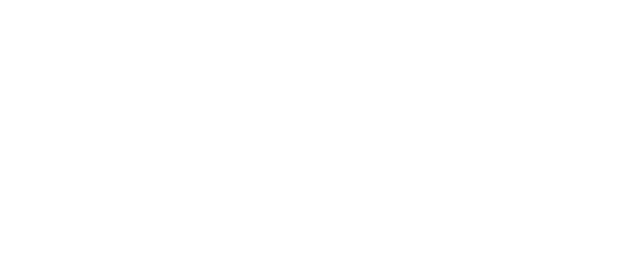
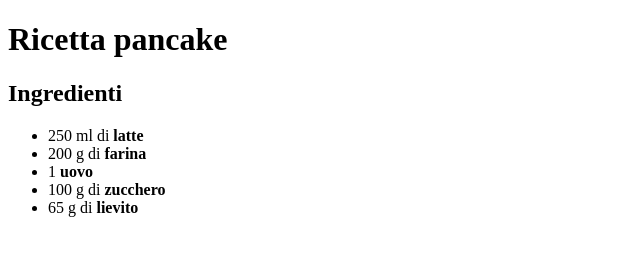
Before and after one commit to Pedra96/html-ricetta-pancake, a plain HTML site: page index.html in a window 1280 px wide. Shown: the whole page, without its empty margins (0-640 px from the left). Drawn offline with Linux system fonts and the light colour scheme.

Commit message:
Aggiunto titolo,ingredienti e lista ingredienti

```diff
--- a/index.html
+++ b/index.html
@@ -4,9 +4,27 @@
     <meta charset="UTF-8">
     <meta http-equiv="X-UA-Compatible" content="IE=edge">
     <meta name="viewport" content="width=device-width, initial-scale=1.0">
-    <title>Document</title>
+    <title>Ricetta pancake</title>
 </head>
 <body>
-
+    <h1>Ricetta pancake</h1>
+    <h2>Ingredienti</h2>
+    <ul>
+        <li>
+            250 ml di <b>latte</b>
+        </li>
+        <li>
+            200 g di <b>farina</b>
+        </li>
+        <li>
+            1 <b>uovo</b>
+        </li>
+        <li>
+            100 g di <b>zucchero</b>
+        </li>
+        <li>
+            65 g di <b>lievito</b>
+        </li>
+    </ul>
 </body>
 </html>
```
